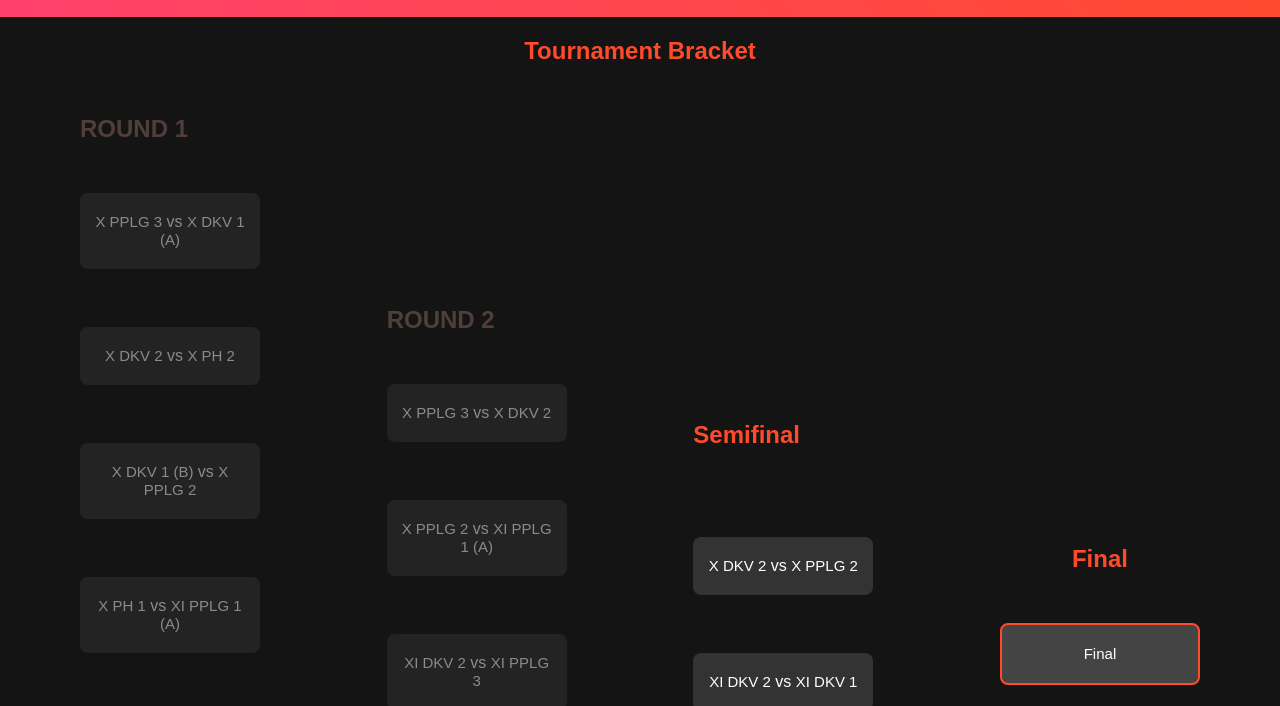
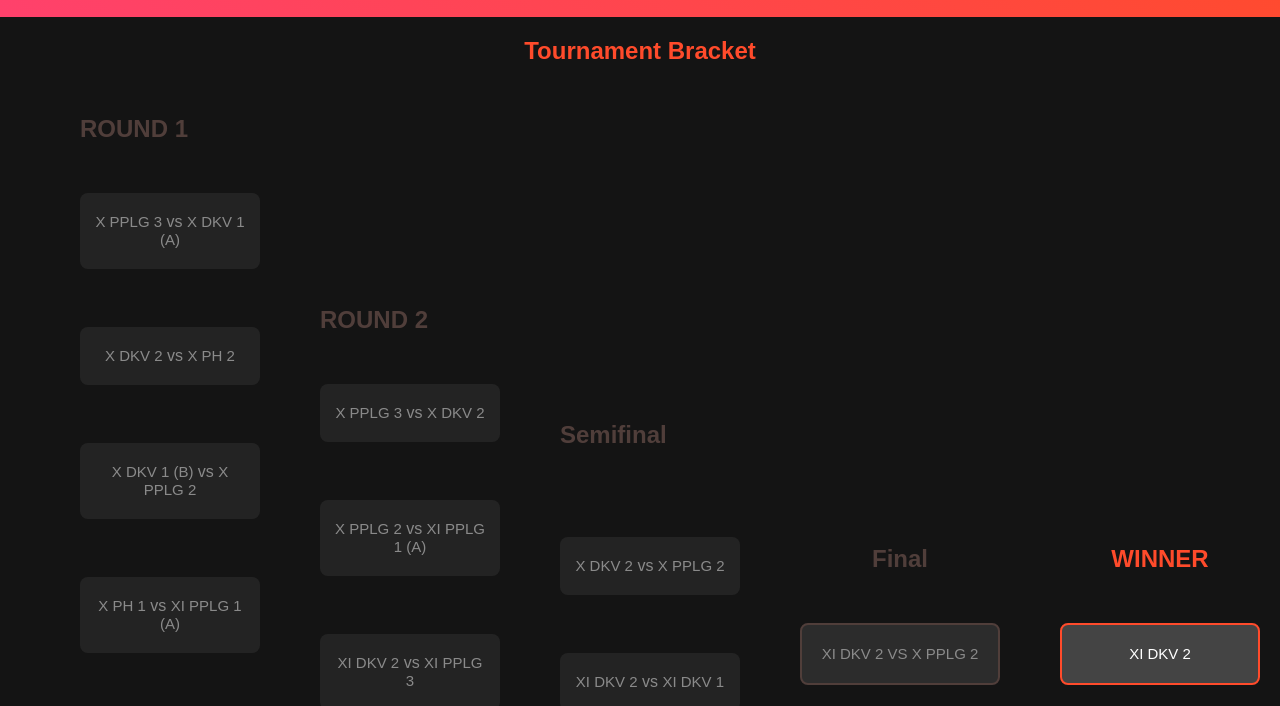
Before and after one commit to kaz-hero123/bracket_tour_ml, a plain HTML site: page index.html in a window 1280 px wide. Shown: the part 91-797 px from the top of the page. Drawn offline with Linux system fonts and the light colour scheme.

Commit message:
Update index.html

```diff
--- a/index.html
+++ b/index.html
@@ -69,7 +69,7 @@
             <br />
           </div>
 
-          <div class="round semifinal right">
+          <div class="round semifinal right inactive-round">
             <h2>Semifinal</h2>
             <br />
             <div class="match">
@@ -82,9 +82,14 @@
             <br />
           </div>
 
+          <div class="round final right inactive-round">
+            <h2>Final</h2>
+            <div class="match"><span>XI DKV 2 VS X PPLG 2</span></div>
+          </div>
+
           <div class="round final right">
-            <h2>Final</h2>
-            <div class="match"><span>Final</span></div>
+            <h2>WINNER</h2>
+            <div class="match"><span>XI DKV 2</span></div>
           </div>
         </div>
       </section>
```
